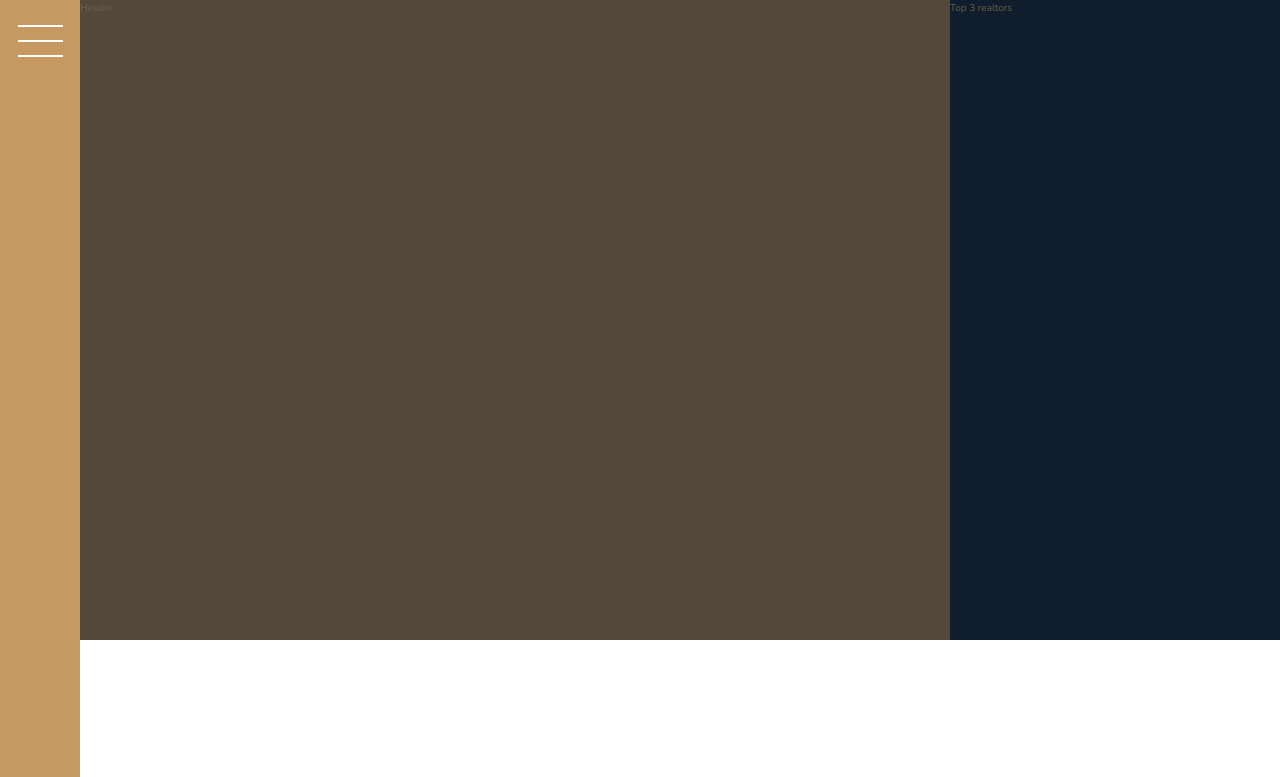
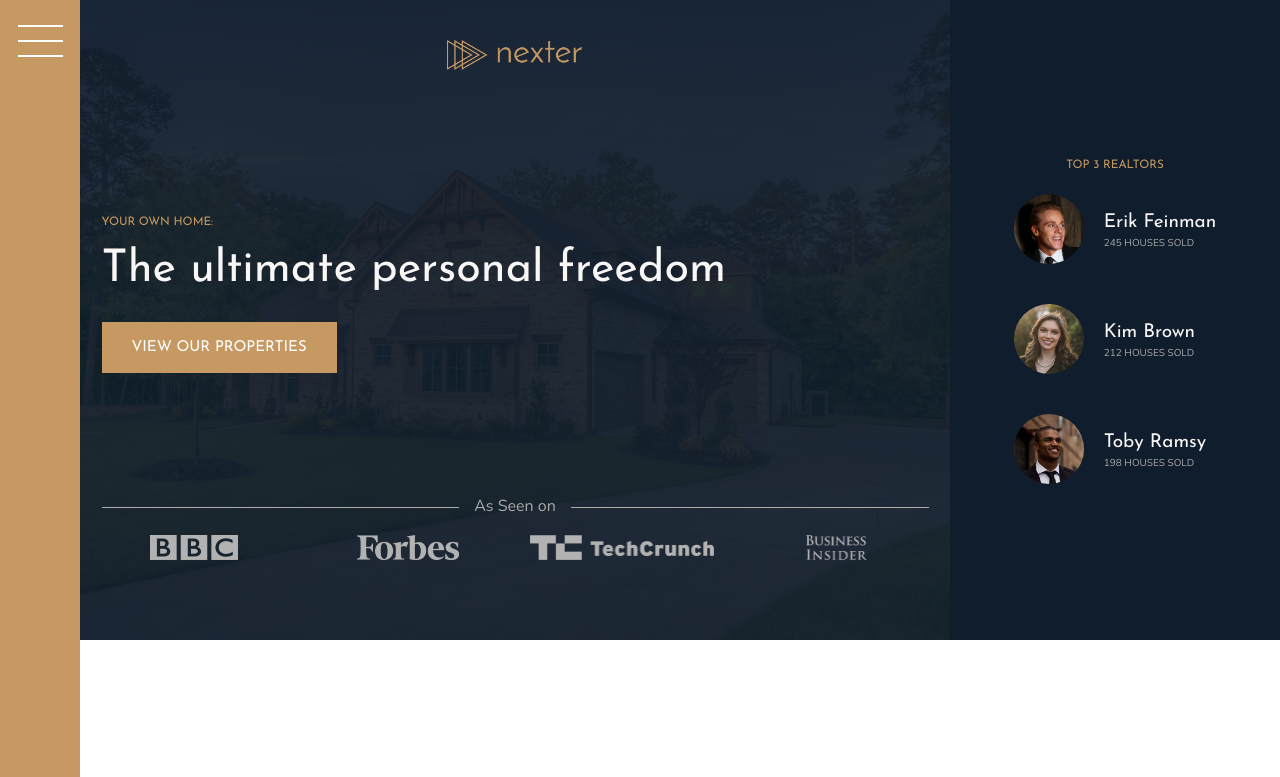
Before and after one commit to howdy-mj/advanced-css-course, a website: page 3-Nexter/index.html in a window 1280 px wide. Shown: the top 777 px of the page. Drawn offline with nearby package versions, Linux system fonts and the light colour scheme; files whose address does not match are found by name.

Commit message:
Realtors Section

```diff
--- a/3-Nexter/index.html
+++ b/3-Nexter/index.html
@@ -19,9 +19,43 @@
       <button class="nav-btn"></button>
     </div>
 
-    <header class="header">Header</header>
+    <header class="header">
+      <img src="img/logo.png" alt="Nexter logo" class="header__logo" />
+      <h3 class="heading-3">Your own home:</h3>
+      <h1 class="heading-1">The ultimate personal freedom</h1>
+      <button class="btn header__btn">View our properties</button>
 
-    <div class="realtors">Top 3 realtors</div>
+      <div class="header__seenon-text">As Seen on</div>
+      <div class="header__seenon-logos">
+        <img src="img/logo-bbc.png" alt="Seeon on logo1" />
+        <img src="img/logo-forbes.png" alt="Seeon on logo2" />
+        <img src="img/logo-techcrunch.png" alt="Seeon on logo3" />
+        <img src="img/logo-bi.png" alt="Seeon on logo4" />
+      </div>
+    </header>
+
+    <div class="realtors">
+      <h3 class="heading-3">Top 3 Realtors</h3>
+      <div class="realtors__list">
+        <img src="img/realtor-1.jpeg" alt="Realtor 1" class="realtors__img" />
+        <div class="realtors__details">
+          <h4 class="heading-4 heading-4--light">Erik Feinman</h4>
+          <p class="realtors__sold">245 houses sold</p>
+        </div>
+
+        <img src="img/realtor-2.jpeg" alt="Realtor 2" class="realtors__img" />
+        <div class="realtors__details">
+          <h4 class="heading-4 heading-4--light">Kim Brown</h4>
+          <p class="realtors__sold">212 houses sold</p>
+        </div>
+
+        <img src="img/realtor-3.jpeg" alt="Realtor 3" class="realtors__img" />
+        <div class="realtors__details">
+          <h4 class="heading-4 heading-4--light">Toby Ramsy</h4>
+          <p class="realtors__sold">198 houses sold</p>
+        </div>
+      </div>
+    </div>
 
     <section class="features">
       <div class="feature">
--- a/3-Nexter/sass/_header.scss
+++ b/3-Nexter/sass/_header.scss
@@ -1,5 +1,59 @@
 .header {
   background-color: $color-grey-dark-1;
+  grid-column: full-start / col-end 6;
+  background-image: linear-gradient(
+      rgba($color-secondary, 0.93),
+      rgba($color-secondary, 0.93)
+    ),
+    url('../img//hero.jpeg');
+  background-size: cover;
+  background-position: center;
+  padding: 8rem;
+  padding-top: 4rem;
 
-  grid-column: full-start / col-end 6;
+  display: grid;
+  grid-template-rows: 1fr min-content 6rem 1fr; // logo와 다른 것 분리
+  grid-template-columns: max-content; // 가장 큰것에 width 맞추기
+  grid-row-gap: 1.5rem; // 밑의 gap
+  justify-content: center;
+
+  &__logo {
+    height: 3rem;
+    justify-self: center; // vertical 중간
+  }
+
+  &__btn {
+    align-self: start; // 크기
+    justify-self: start; // 왼쪽에서 시작
+  }
+
+  &__seenon-text {
+    display: grid;
+    grid-template-columns: 1fr max-content 1fr; // --- text --- 형태
+    grid-column-gap: 1.5rem;
+    align-items: center;
+
+    font-size: 1.6rem;
+    color: $color-grey-light-2;
+
+    &::before,
+    &::after {
+      content: '';
+      height: 1px;
+      display: block;
+      background-color: currentColor; // seenon-text의 color 사용
+    }
+  }
+
+  &__seenon-logos {
+    display: grid;
+    grid-template-columns: repeat(4, 1fr);
+    grid-column-gap: 3rem;
+    justify-items: center;
+
+    img {
+      height: 2.5rem;
+      filter: brightness(70%);
+    }
+  }
 }
--- a/3-Nexter/sass/_realtors.scss
+++ b/3-Nexter/sass/_realtors.scss
@@ -1,5 +1,32 @@
 .realtors {
   background-color: $color-secondary;
+  grid-column: col-start 7 / full-end;
+  padding: 3rem;
 
-  grid-column: col-start 7 / full-end;
+  // 가로세로 중간 정렬
+  display: grid;
+  align-content: center;
+  justify-content: center;
+  justify-items: center; // 제목 중간 정렬
+  grid-row-gap: 2rem;
+
+  &__list {
+    display: grid;
+    grid-template-columns: min-content max-content;
+    grid-column-gap: 2rem;
+    grid-row-gap: 5vh; // 5% of viewpoint height
+    align-items: center;
+  }
+
+  &__img {
+    width: 7rem;
+    border-radius: 50%;
+    display: block;
+  }
+
+  &__sold {
+    text-transform: uppercase;
+    color: $color-grey-light-2;
+    margin-top: -3px;
+  }
 }
--- a/3-Nexter/sass/_typography.scss
+++ b/3-Nexter/sass/_typography.scss
@@ -5,6 +5,9 @@
 
 .heading-1 {
   @extend %heading;
+  font-size: 4.5rem;
+  color: $color-grey-light-1;
+  line-height: 1;
 }
 
 .heading-2 {
```
Also changed, not shown: 3-Nexter/css/style.css.
